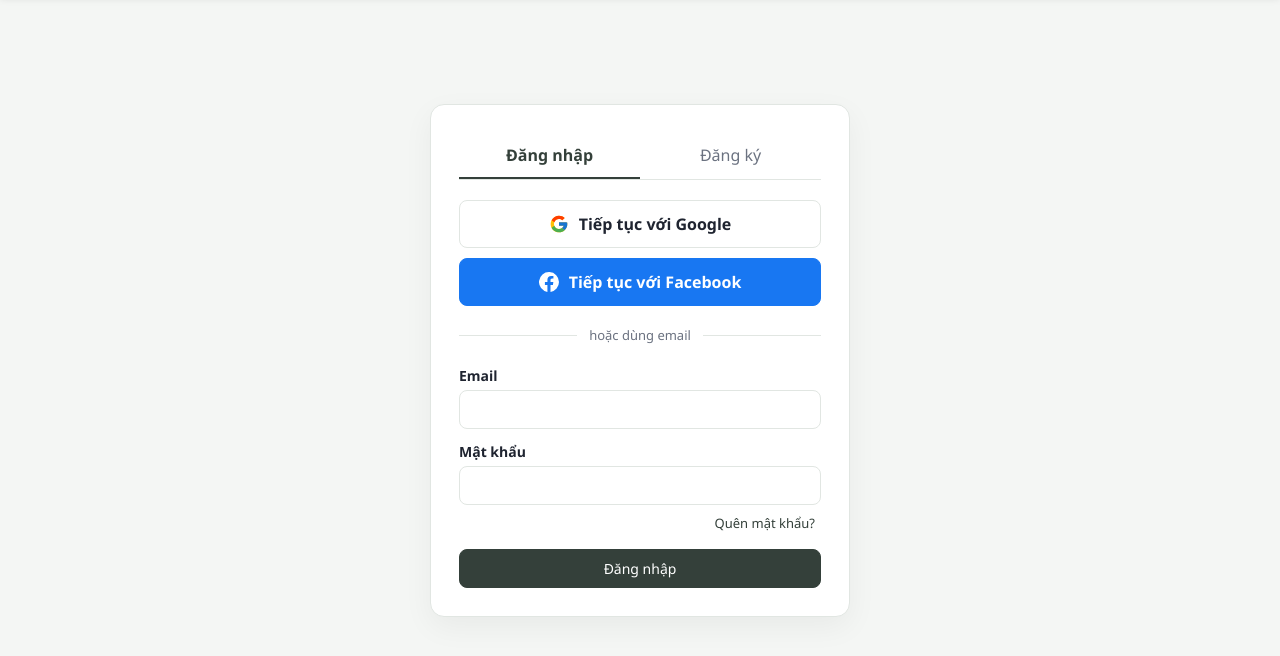
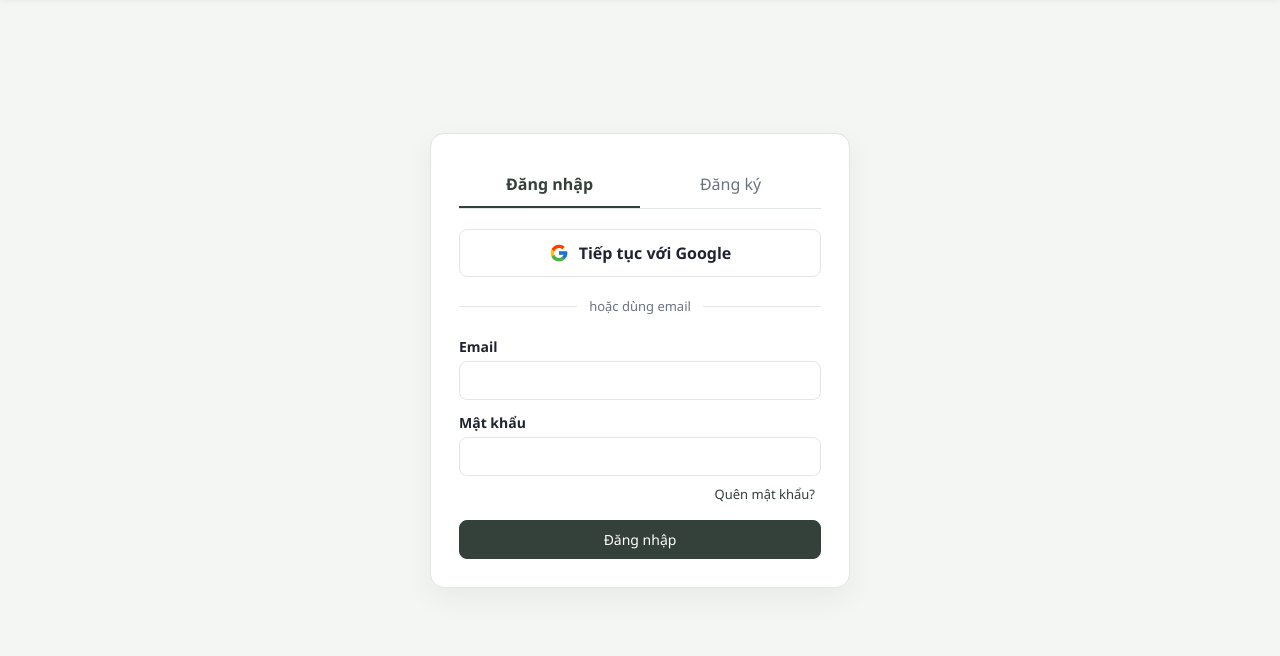
Before and after one commit to ThaoNguyen-2307/WebToanRoiRac, a plain HTML site: page dang-nhap.html in a window 1280 px wide. Shown: the part 76-732 px from the top of the page. Drawn offline with Linux system fonts and the light colour scheme; no server answers.

Commit message:
Bo dang nhap Facebook

```diff
--- a/dang-nhap.html
+++ b/dang-nhap.html
@@ -1,11 +1,13 @@
 <!DOCTYPE html>
 <html lang="vi">
+
 <head>
   <meta charset="UTF-8">
   <meta name="viewport" content="width=device-width, initial-scale=1.0">
   <title>Đăng nhập · Mô phỏng Thuật toán Toán rời rạc</title>
   <link rel="stylesheet" href="css/style.css">
 </head>
+
 <body class="auth-page">
   <header class="topbar">
     <a href="index.html" class="logo">
@@ -28,16 +30,21 @@
       <div class="social">
         <button class="btn-social google" id="btnGoogle" type="button">
           <svg viewBox="0 0 48 48" width="20" height="20" aria-hidden="true">
-            <path fill="#FFC107" d="M43.6 20.5H42V20H24v8h11.3C33.7 32.7 29.2 36 24 36c-6.6 0-12-5.4-12-12s5.4-12 12-12c3.1 0 5.8 1.2 7.9 3.1l5.7-5.7C34 6.1 29.3 4 24 4 12.9 4 4 12.9 4 24s8.9 20 20 20 20-8.9 20-20c0-1.3-.1-2.4-.4-3.5z"/>
-            <path fill="#FF3D00" d="M6.3 14.7l6.6 4.8C14.7 15.1 19 12 24 12c3.1 0 5.8 1.2 7.9 3.1l5.7-5.7C34 6.1 29.3 4 24 4 16.3 4 9.7 8.3 6.3 14.7z"/>
-            <path fill="#4CAF50" d="M24 44c5.2 0 9.9-2 13.4-5.2l-6.2-5.2C29.2 35.1 26.7 36 24 36c-5.2 0-9.6-3.3-11.3-8l-6.5 5C9.5 39.6 16.2 44 24 44z"/>
-            <path fill="#1976D2" d="M43.6 20.5H42V20H24v8h11.3c-.8 2.2-2.2 4.2-4.1 5.6l6.2 5.2C37 39.2 44 34 44 24c0-1.3-.1-2.4-.4-3.5z"/>
+            <path fill="#FFC107"
+              d="M43.6 20.5H42V20H24v8h11.3C33.7 32.7 29.2 36 24 36c-6.6 0-12-5.4-12-12s5.4-12 12-12c3.1 0 5.8 1.2 7.9 3.1l5.7-5.7C34 6.1 29.3 4 24 4 12.9 4 4 12.9 4 24s8.9 20 20 20 20-8.9 20-20c0-1.3-.1-2.4-.4-3.5z" />
+            <path fill="#FF3D00"
+              d="M6.3 14.7l6.6 4.8C14.7 15.1 19 12 24 12c3.1 0 5.8 1.2 7.9 3.1l5.7-5.7C34 6.1 29.3 4 24 4 16.3 4 9.7 8.3 6.3 14.7z" />
+            <path fill="#4CAF50"
+              d="M24 44c5.2 0 9.9-2 13.4-5.2l-6.2-5.2C29.2 35.1 26.7 36 24 36c-5.2 0-9.6-3.3-11.3-8l-6.5 5C9.5 39.6 16.2 44 24 44z" />
+            <path fill="#1976D2"
+              d="M43.6 20.5H42V20H24v8h11.3c-.8 2.2-2.2 4.2-4.1 5.6l6.2 5.2C37 39.2 44 34 44 24c0-1.3-.1-2.4-.4-3.5z" />
           </svg>
           Tiếp tục với Google
         </button>
-        <button class="btn-social facebook" id="btnFacebook" type="button">
+        <button class="btn-social facebook" id="btnFacebook" type="button" style="display:none">
           <svg viewBox="0 0 24 24" width="20" height="20" aria-hidden="true">
-            <path fill="#fff" d="M24 12a12 12 0 1 0-13.9 11.9v-8.4H7.1V12h3V9.4c0-3 1.8-4.7 4.5-4.7 1.3 0 2.7.2 2.7.2v3h-1.5c-1.5 0-2 .9-2 1.9V12h3.4l-.5 3.5h-2.9v8.4A12 12 0 0 0 24 12z"/>
+            <path fill="#fff"
+              d="M24 12a12 12 0 1 0-13.9 11.9v-8.4H7.1V12h3V9.4c0-3 1.8-4.7 4.5-4.7 1.3 0 2.7.2 2.7.2v3h-1.5c-1.5 0-2 .9-2 1.9V12h3.4l-.5 3.5h-2.9v8.4A12 12 0 0 0 24 12z" />
           </svg>
           Tiếp tục với Facebook
         </button>
@@ -72,4 +79,5 @@
 
   <script type="module" src="js/dang-nhap.js"></script>
 </body>
+
 </html>
```
